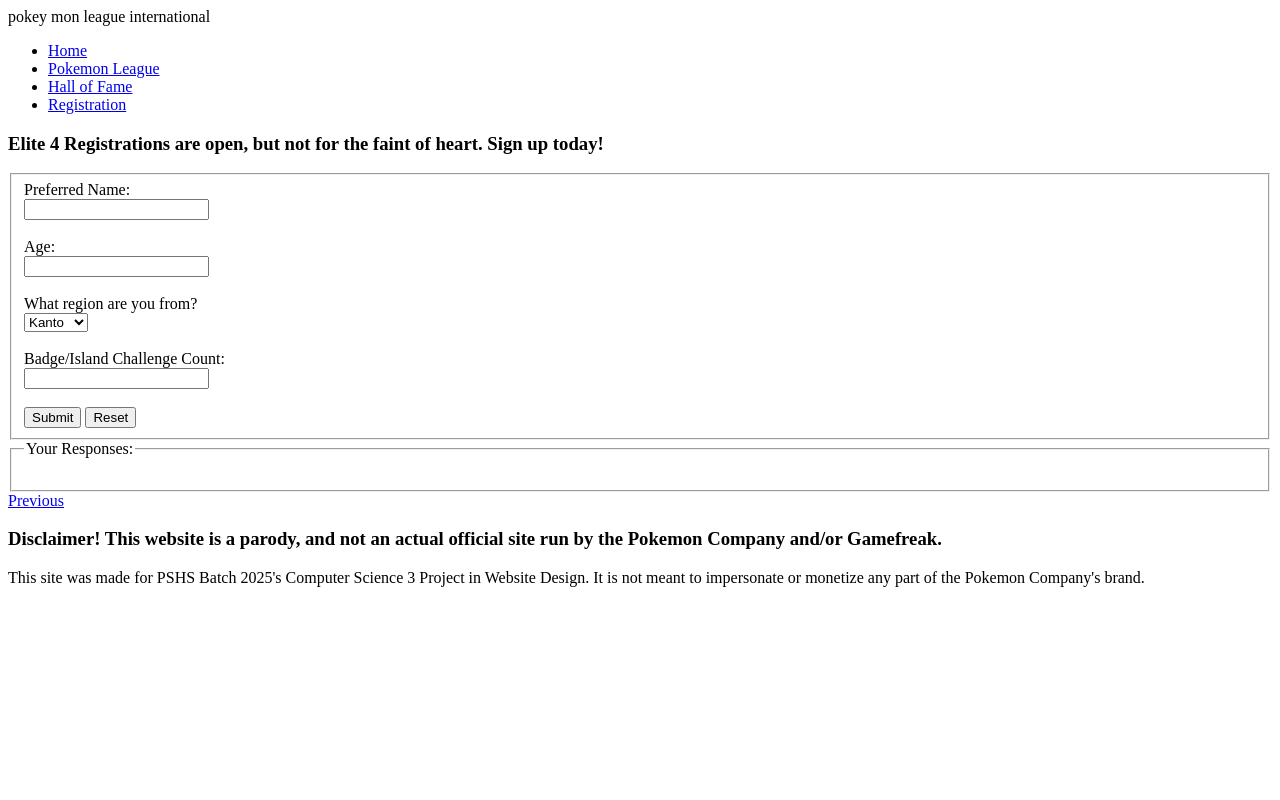
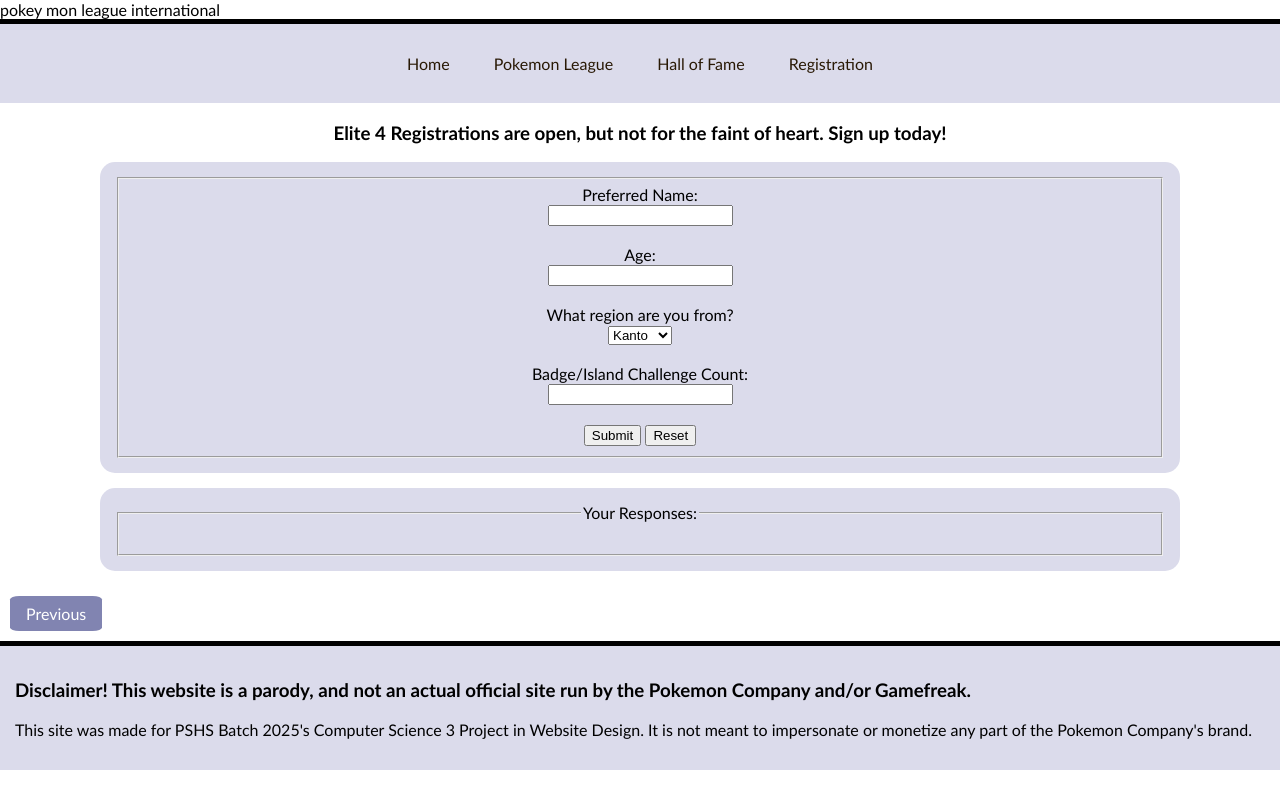
Before and after one commit to galacticus-underscore/pkmnLeague, a plain HTML site: page page_4.html in a window 1280 px wide. Drawn offline with Linux system fonts and the light colour scheme; the site is published under a folder, as on GitHub Pages, so addresses that start at the root find nothing.

Commit message:
Update page_4.html

```diff
--- a/page_4.html
+++ b/page_4.html
@@ -5,7 +5,7 @@
   <meta charset="utf-8">
   <meta name="viewport" content="width=device-width">
   <title>replit</title>
-  <link href="/css/style.css" rel="stylesheet" type="text/css" />
+  <link href="css/style.css" rel="stylesheet" type="text/css" />
 </head>
 
 <body>
```
